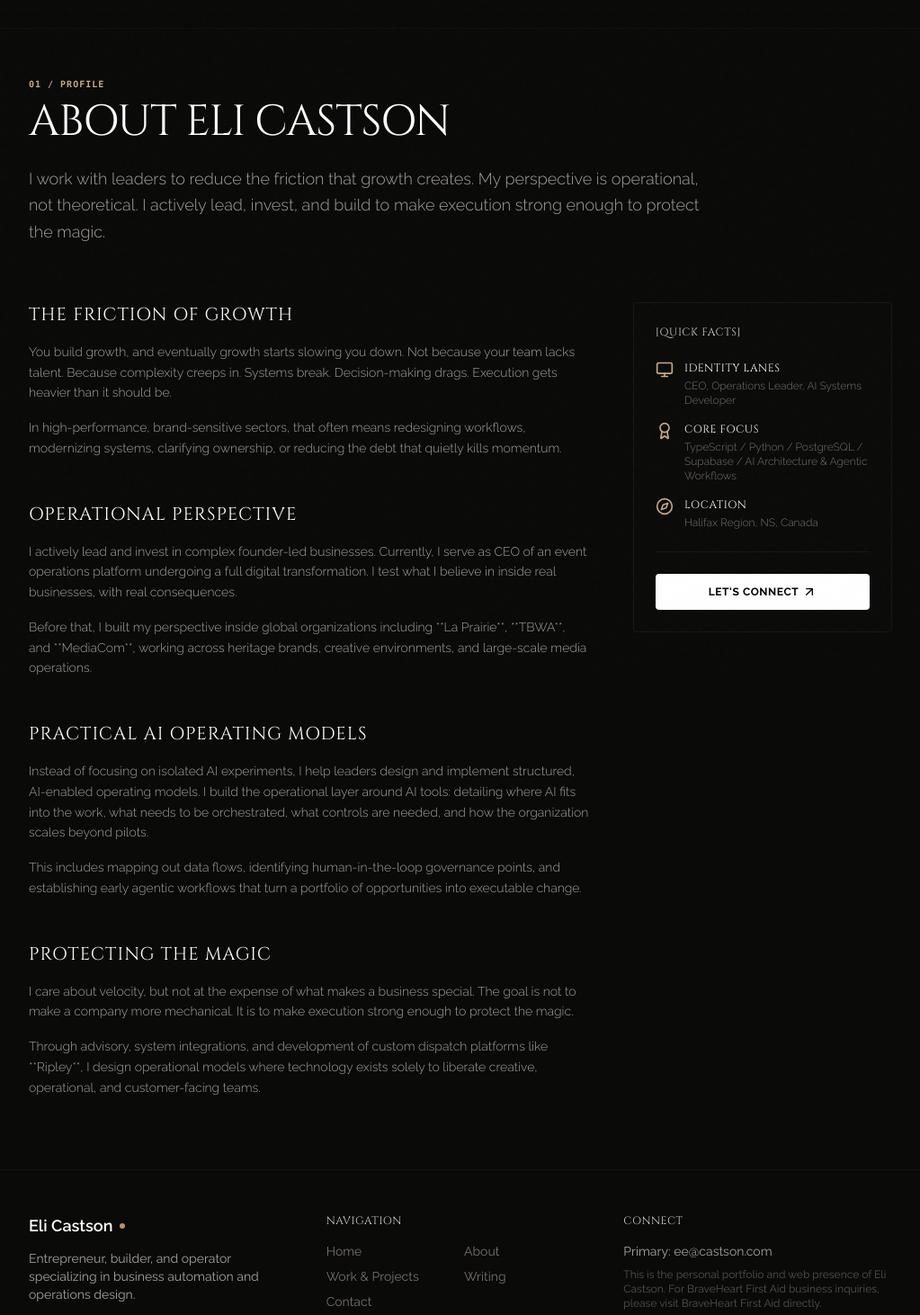
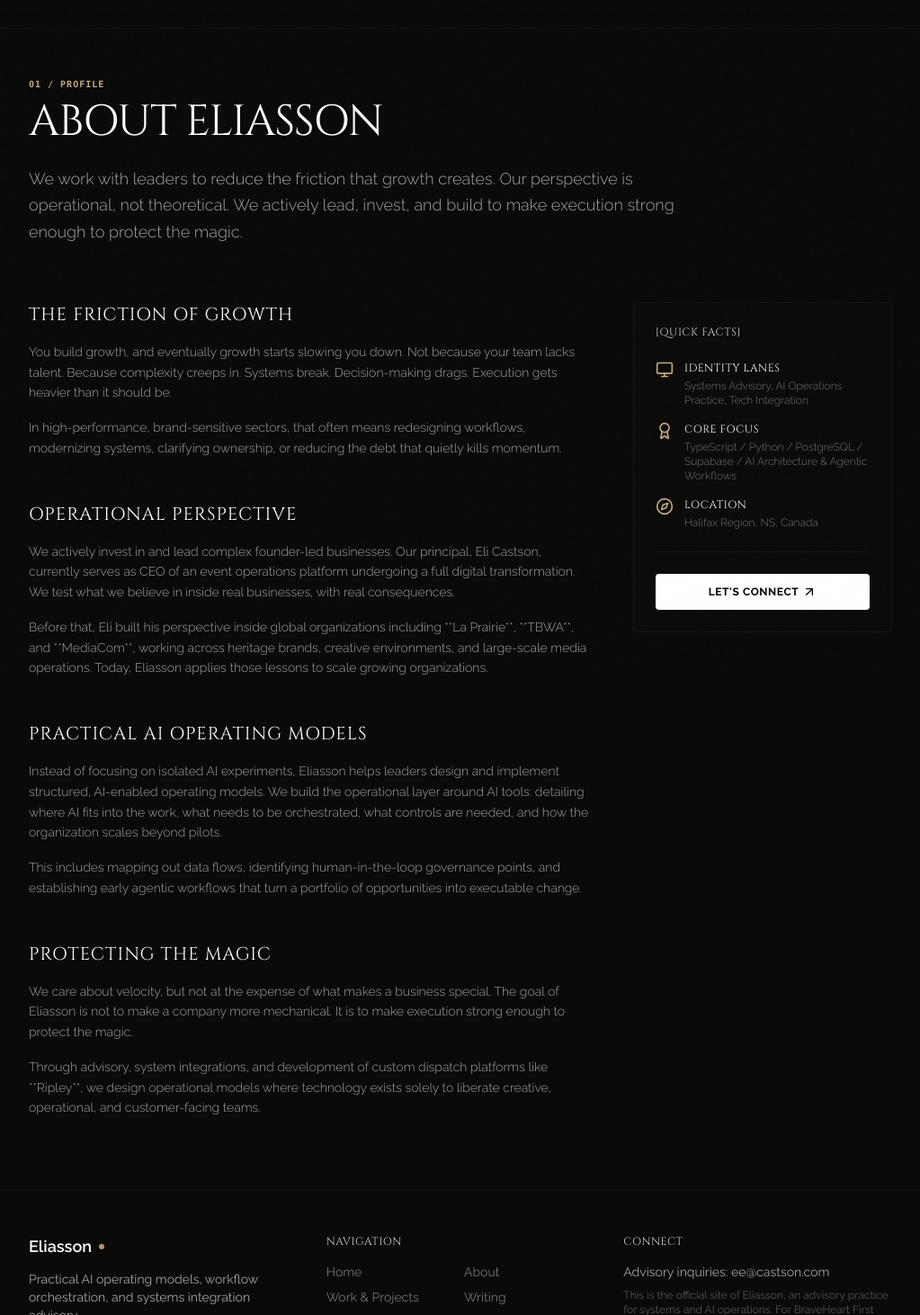
Before and after one commit to ee-prog/castson-site, a Next.js app: page /about in a window 1280 px wide. Shown: the part 48-1510 px from the top of the page at 90% size, without its empty margins (128-1151 px from the left). Built offline with nearby package versions, Linux system fonts and the light colour scheme.

Commit message:
feat: rebrand site to Eliasson - Systems & AI Operations

```diff
--- a/src/app/about/page.tsx
+++ b/src/app/about/page.tsx
@@ -9,10 +9,10 @@ export default function About() {
       <div className="max-w-3xl">
         <span className="text-[10px] font-bold uppercase tracking-widest text-emerald-400 font-mono">01 / Profile</span>
         <h1 className="text-4xl font-extrabold tracking-tight text-white sm:text-5xl uppercase mt-2 font-display">
-          About Eli Castson
+          About Eliasson
         </h1>
         <p className="mt-6 text-lg text-zinc-400 font-light leading-relaxed">
-          I work with leaders to reduce the friction that growth creates. My perspective is operational, not theoretical. I actively lead, invest, and build to make execution strong enough to protect the magic.
+          We work with leaders to reduce the friction that growth creates. Our perspective is operational, not theoretical. We actively lead, invest, and build to make execution strong enough to protect the magic.
         </p>
       </div>
 
@@ -34,17 +34,17 @@ export default function About() {
           <section className="space-y-4">
             <h2 className="text-xl font-bold uppercase tracking-wider text-white font-display">Operational Perspective</h2>
             <p className="text-zinc-400 leading-relaxed font-light text-sm">
-              I actively lead and invest in complex founder-led businesses. Currently, I serve as CEO of an event operations platform undergoing a full digital transformation. I test what I believe in inside real businesses, with real consequences.
+              We actively invest in and lead complex founder-led businesses. Our principal, Eli Castson, currently serves as CEO of an event operations platform undergoing a full digital transformation. We test what we believe in inside real businesses, with real consequences.
             </p>
             <p className="text-zinc-400 leading-relaxed font-light text-sm">
-              Before that, I built my perspective inside global organizations including **La Prairie**, **TBWA**, and **MediaCom**, working across heritage brands, creative environments, and large-scale media operations.
+              Before that, Eli built his perspective inside global organizations including **La Prairie**, **TBWA**, and **MediaCom**, working across heritage brands, creative environments, and large-scale media operations. Today, Eliasson applies those lessons to scale growing organizations.
             </p>
           </section>
 
           <section className="space-y-4">
             <h2 className="text-xl font-bold uppercase tracking-wider text-white font-display">Practical AI Operating Models</h2>
             <p className="text-zinc-400 leading-relaxed font-light text-sm">
-              Instead of focusing on isolated AI experiments, I help leaders design and implement structured, AI-enabled operating models. I build the operational layer around AI tools: detailing where AI fits into the work, what needs to be orchestrated, what controls are needed, and how the organization scales beyond pilots.
+              Instead of focusing on isolated AI experiments, Eliasson helps leaders design and implement structured, AI-enabled operating models. We build the operational layer around AI tools: detailing where AI fits into the work, what needs to be orchestrated, what controls are needed, and how the organization scales beyond pilots.
             </p>
             <p className="text-zinc-400 leading-relaxed font-light text-sm">
               This includes mapping out data flows, identifying human-in-the-loop governance points, and establishing early agentic workflows that turn a portfolio of opportunities into executable change.
@@ -54,10 +54,10 @@ export default function About() {
           <section className="space-y-4">
             <h2 className="text-xl font-bold uppercase tracking-wider text-white font-display">Protecting the Magic</h2>
             <p className="text-zinc-400 leading-relaxed font-light text-sm">
-              I care about velocity, but not at the expense of what makes a business special. The goal is not to make a company more mechanical. It is to make execution strong enough to protect the magic.
+              We care about velocity, but not at the expense of what makes a business special. The goal of Eliasson is not to make a company more mechanical. It is to make execution strong enough to protect the magic.
             </p>
             <p className="text-zinc-400 leading-relaxed font-light text-sm">
-              Through advisory, system integrations, and development of custom dispatch platforms like **Ripley**, I design operational models where technology exists solely to liberate creative, operational, and customer-facing teams.
+              Through advisory, system integrations, and development of custom dispatch platforms like **Ripley**, we design operational models where technology exists solely to liberate creative, operational, and customer-facing teams.
             </p>
           </section>
 
@@ -73,7 +73,7 @@ export default function About() {
                 <Monitor className="h-5 w-5 text-emerald-400 shrink-0" />
                 <div>
                   <h4 className="text-xs font-bold text-white uppercase tracking-wider">Identity Lanes</h4>
-                  <p className="text-xs text-zinc-500 mt-1 font-light">CEO, Operations Leader, AI Systems Developer</p>
+                  <p className="text-xs text-zinc-500 mt-1 font-light">Systems Advisory, AI Operations Practice, Tech Integration</p>
                 </div>
               </div>
 
--- a/src/app/layout.tsx
+++ b/src/app/layout.tsx
@@ -18,35 +18,36 @@ const raleway = Raleway({
 
 export const metadata: Metadata = {
   title: {
-    default: "Eli Castson | Entrepreneur, Builder & Operator",
-    template: "%s | Eli Castson",
+    default: "Eliasson | Systems & AI Operations",
+    template: "%s | Eliasson",
   },
-  description: "Personal portfolio of Eli Castson. Entrepreneur, builder, and operator specializing in business automation, system design, and operational workflows.",
+  description: "Eliasson is an advisory and operations practice specializing in practical AI-enabled operating models, operational data flows, and agentic workflows.",
   keywords: [
-    "Eli Castson",
-    "Castson",
-    "BraveHeart First Aid",
-    "Ripley Automation",
+    "Eliasson",
+    "Systems & AI Operations",
+    "AI Operating Models",
+    "Agentic Workflows",
     "Business Automation",
     "System Design",
-    "Operations Operator"
+    "Operations Design",
+    "Ripley Automation"
   ],
-  authors: [{ name: "Eli Castson", url: "https://castson.com" }],
-  creator: "Eli Castson",
-  metadataBase: new URL("https://castson.com"),
+  authors: [{ name: "Eliasson", url: "https://eliasson.co" }],
+  creator: "Eliasson",
+  metadataBase: new URL("https://eliasson.co"),
   openGraph: {
     type: "website",
     locale: "en_US",
-    url: "https://castson.com",
-    title: "Eli Castson | Entrepreneur, Builder & Operator",
-    description: "Personal portfolio of Eli Castson. Entrepreneur, builder, and operator specializing in business automation, system design, and operational workflows.",
-    siteName: "Eli Castson Web Presence",
+    url: "https://eliasson.co",
+    title: "Eliasson | Systems & AI Operations",
+    description: "Eliasson is an advisory and operations practice specializing in practical AI-enabled operating models, operational data flows, and agentic workflows.",
+    siteName: "Eliasson",
     // [NEEDS ELI INPUT: Open Graph image asset path if available, e.g. /og-image.png. Marked as missing for now.]
   },
   twitter: {
     card: "summary_large_image",
-    title: "Eli Castson | Entrepreneur, Builder & Operator",
-    description: "Personal portfolio of Eli Castson, founder of BraveHeart First Aid, focusing on business automation and operations design.",
+    title: "Eliasson | Systems & AI Operations",
+    description: "Eliasson is an advisory and operations practice specializing in practical AI-enabled operating models, operational data flows, and agentic workflows.",
   },
 };
 
--- a/src/app/page.tsx
+++ b/src/app/page.tsx
@@ -159,7 +159,7 @@ export default function Home() {
 
             {/* Quick status */}
             <div className="text-[10px] font-mono text-zinc-500">
-              [ Eli Castson Portfolio — Version 2.0 ]
+              [ Eliasson — Systems & AI Operations ]
             </div>
 
             {/* Arrow keys */}
@@ -193,9 +193,9 @@ export default function Home() {
           <div className="grid grid-cols-1 lg:grid-cols-3 gap-12 lg:gap-8">
             <div className="lg:pr-8">
               <span className="text-[10px] font-bold uppercase tracking-widest text-emerald-400 font-mono">01 / Capabilities</span>
-              <h2 className="text-2xl font-bold tracking-tight text-white uppercase mt-2 font-display">What I Do</h2>
+              <h2 className="text-2xl font-bold tracking-tight text-white uppercase mt-2 font-display">What We Do</h2>
               <p className="mt-4 text-xs sm:text-sm text-zinc-400 leading-relaxed font-light">
-                I map complex manual workflows into reliable, automated logic. I bridge the gap between business operations and technical software engineering.
+                We map complex manual workflows into reliable, automated logic. We bridge the gap between business operations and technical software engineering.
               </p>
             </div>
 
@@ -276,7 +276,7 @@ export default function Home() {
               href="/work"
               className="text-xs font-bold uppercase tracking-wider text-white hover:text-emerald-400 transition-colors duration-300 pb-1 border-b border-white/10 hover:border-emerald-400/30"
             >
-              View My Work
+              View Our Work
             </Link>
           </div>
         </div>
--- a/src/app/work/page.tsx
+++ b/src/app/work/page.tsx
@@ -8,7 +8,7 @@ const projects = [
     role: "Founder & Operations Architect",
     timeline: "2020 - Present",
     icon: Shield,
-    description: "A leading regional first-aid and safety training provider. In this role, I designed and managed the primary booking flows, custom student database integrations, and overall business operations.",
+    description: "A leading regional first-aid and safety training provider. For this organization, we designed the primary booking flows, custom student database integrations, and overall business operations.",
     tech: ["Business Operations", "Customer Experience Flow", "Logistics Planning"],
     scope: "A regional first-aid training provider handling complex student booking allocations, instructor rosters, and payroll audits. Transitioned daily operations from manual spreadsheets into a custom, software-driven dispatch flow."
   },
@@ -54,7 +54,7 @@ export default function Work() {
           Projects & Work
         </h1>
         <p className="mt-6 text-lg text-zinc-400 font-light leading-relaxed">
-          A look at the operations I lead, the custom automation software I develop, and the creative projects I participate in.
+          A look at the operations we design, the custom automation architecture we develop, and the client systems we orchestrate.
         </p>
       </div>
 
--- a/src/app/writing/[slug]/page.tsx
+++ b/src/app/writing/[slug]/page.tsx
@@ -14,7 +14,7 @@ const postsContent = {
           In modern business operations, it is common to see teams bending their operational workflows to fit within the constraints of their software. A team buys a CRM or a scheduling tool, discovers it doesn&apos;t support their specific payroll reporting workflow, and ends up running manual double-entry spreadsheets to make up the difference.
         </p>
         <p>
-          This is what I call the <strong>&quot;Software-First Trap.&quot;</strong> Instead of allowing the software to dictate how a business is run, operators should focus on building <strong>Systems Over Software</strong>.
+          This is what we call the <strong>&quot;Software-First Trap.&quot;</strong> Instead of allowing the software to dictate how a business is run, operators should focus on building <strong>Systems Over Software</strong>.
         </p>
 
         <h3 className="text-xl font-bold text-white mt-8 mb-4">The Logic of Orchestration</h3>
@@ -48,12 +48,12 @@ const postsContent = {
           Running a first-aid training business involves complex logistics: managing physical classroom locations, coordinating instructor availability, keeping track of certification expiries, and reconciling payroll with schedules.
         </p>
         <p>
-          When I founded <strong>BraveHeart First Aid</strong>, we quickly realized that manual coordination was the biggest bottleneck to our growth. If an instructor called in sick, updating the class bookings, notifying the students, and logging the shift adjustments in our payroll spreadsheet took hours of admin work.
+          In scaling <strong>BraveHeart First Aid</strong>, it quickly became clear that manual coordination was the biggest bottleneck to growth. If an instructor called in sick, updating the class bookings, notifying the students, and logging the shift adjustments in the payroll spreadsheet took hours of admin work.
         </p>
 
         <h3 className="text-xl font-bold text-white mt-8 mb-4">Enter the Ripley Dashboard</h3>
         <p>
-          To solve this, I designed and developed <strong>Ripley</strong> (our internal Autobot system). Built with a combination of Python server tasks, Node.js scripts, and a Supabase PostgreSQL backend, Ripley acts as our automated dispatch and operational coordinator.
+          To solve this, Eliasson designed and developed <strong>Ripley</strong> (the internal Autobot system). Built with a combination of Python server tasks, Node.js scripts, and a Supabase PostgreSQL backend, Ripley acts as the automated dispatch and operational coordinator.
         </p>
         <p>
           Here is how the core pipeline operates:
--- a/src/app/writing/page.tsx
+++ b/src/app/writing/page.tsx
@@ -15,7 +15,7 @@ export const posts = [
     title: "Automating BraveHeart First Aid Operations",
     date: "May 15, 2026",
     readTime: "6 min read",
-    summary: "A technical walkthrough of how I built the Ripley automation engine to synchronize Acuity courses, Monday boards, and instructor shifts.",
+    summary: "A technical walkthrough of how we built the Ripley automation engine to synchronize Acuity courses, Monday boards, and instructor shifts.",
   }
 ];
 
--- a/src/components/footer.tsx
+++ b/src/components/footer.tsx
@@ -10,11 +10,11 @@ export default function Footer() {
         <div className="grid grid-cols-1 md:grid-cols-3 gap-8">
           <div>
             <div className="flex items-center gap-2">
-              <span className="text-lg font-semibold text-white">Eli Castson</span>
+              <span className="text-lg font-semibold text-white">Eliasson</span>
               <span className="h-1.5 w-1.5 rounded-full bg-emerald-500"></span>
             </div>
             <p className="mt-3 text-sm text-zinc-400 max-w-xs">
-              Entrepreneur, builder, and operator specializing in business automation and operations design.
+              Practical AI operating models, workflow orchestration, and systems integration advisory.
             </p>
           </div>
           <div>
@@ -31,16 +31,16 @@ export default function Footer() {
             <h4 className="text-xs font-semibold uppercase tracking-wider text-zinc-300">Connect</h4>
             <div className="mt-4 space-y-2 text-sm">
               <p className="text-zinc-400">
-                Primary: <a href="mailto:ee@castson.com" className="hover:text-emerald-400 transition-colors">ee@castson.com</a>
+                Advisory inquiries: <a href="mailto:ee@castson.com" className="hover:text-emerald-400 transition-colors">ee@castson.com</a>
               </p>
               <p className="text-xs text-zinc-600">
-                This is the personal portfolio and web presence of Eli Castson. For BraveHeart First Aid business inquiries, please visit BraveHeart First Aid directly.
+                This is the official site of Eliasson, an advisory practice for systems and AI operations. For BraveHeart First Aid student and booking inquiries, please visit BraveHeart First Aid directly.
               </p>
             </div>
           </div>
         </div>
         <div className="mt-8 border-t border-white/5 pt-8 flex flex-col sm:flex-row items-center justify-between text-xs gap-4">
-          <p>© {year} Eli Castson. All rights reserved.</p>
+          <p>© {year} Eliasson. All rights reserved.</p>
           <div className="flex gap-4">
             <span className="text-zinc-600">Built with Next.js & Tailwind CSS</span>
           </div>
--- a/src/components/navbar.tsx
+++ b/src/components/navbar.tsx
@@ -43,7 +43,7 @@ export default function Navbar() {
             className="group flex items-center gap-2 relative z-50"
           >
             <span className="text-lg font-bold uppercase tracking-widest text-white transition-colors group-hover:text-emerald-400 font-display">
-              Eli Castson
+              Eliasson
             </span>
             <span className="flex h-1.5 w-1.5 rounded-full bg-emerald-400 group-hover:animate-ping"></span>
           </Link>
@@ -138,7 +138,7 @@ export default function Navbar() {
               <span className="text-[10px] font-bold uppercase tracking-widest text-emerald-400 font-mono">
                 [Inquiries]
               </span>
-              <h4 className="text-white text-sm font-bold uppercase mt-2">Personal Advisory</h4>
+              <h4 className="text-white text-sm font-bold uppercase mt-2">Systems Advisory</h4>
               <a
                 href="mailto:ee@castson.com"
                 className="group flex items-center gap-1.5 text-zinc-400 hover:text-white transition-colors mt-2 text-sm"
@@ -150,12 +150,12 @@ export default function Navbar() {
 
             <div>
               <span className="text-[10px] font-bold uppercase tracking-widest text-emerald-400 font-mono">
-                [Lanes]
+                [Focus]
               </span>
               <p className="text-xs text-zinc-400 leading-relaxed font-light mt-2">
-                Business Systems Architecture<br />
-                Workflow Orchestration<br />
-                Entrepreneurship & Operations
+                AI Operating Models<br />
+                Systems Integration<br />
+                Workflow Orchestration
               </p>
             </div>
 
@@ -174,7 +174,7 @@ export default function Navbar() {
 
         {/* Bottom Bar: Copyright details */}
         <div className="w-full shrink-0 border-t border-white/5 pt-6 max-w-5xl mx-auto flex justify-between items-center text-[10px] text-zinc-600 font-mono z-10">
-          <span>© {new Date().getFullYear()} Eli Castson</span>
+          <span>© {new Date().getFullYear()} Eliasson</span>
           <span className="hidden sm:block">Built with Next.js & Tailwind v4</span>
         </div>
 
```
Also changed, not shown: src/app/contact/page.tsx (+4 -4 lines).
